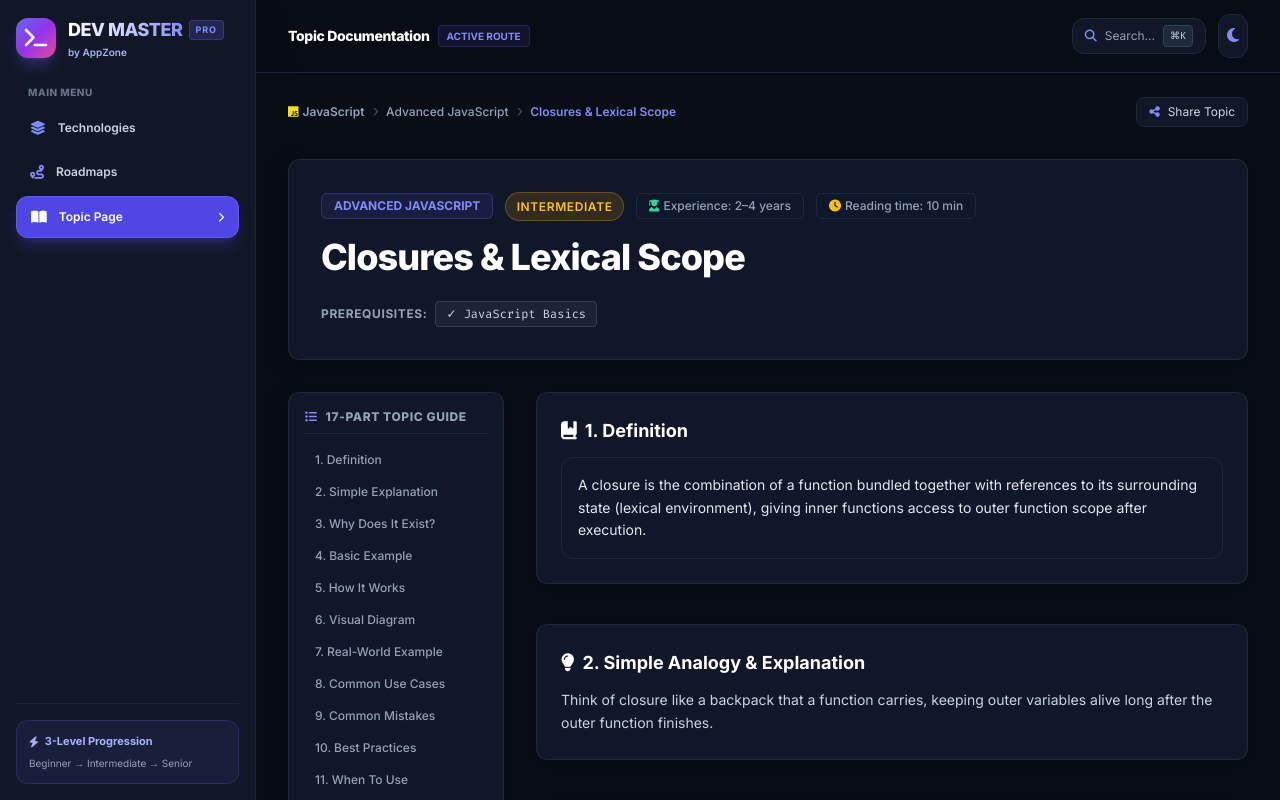
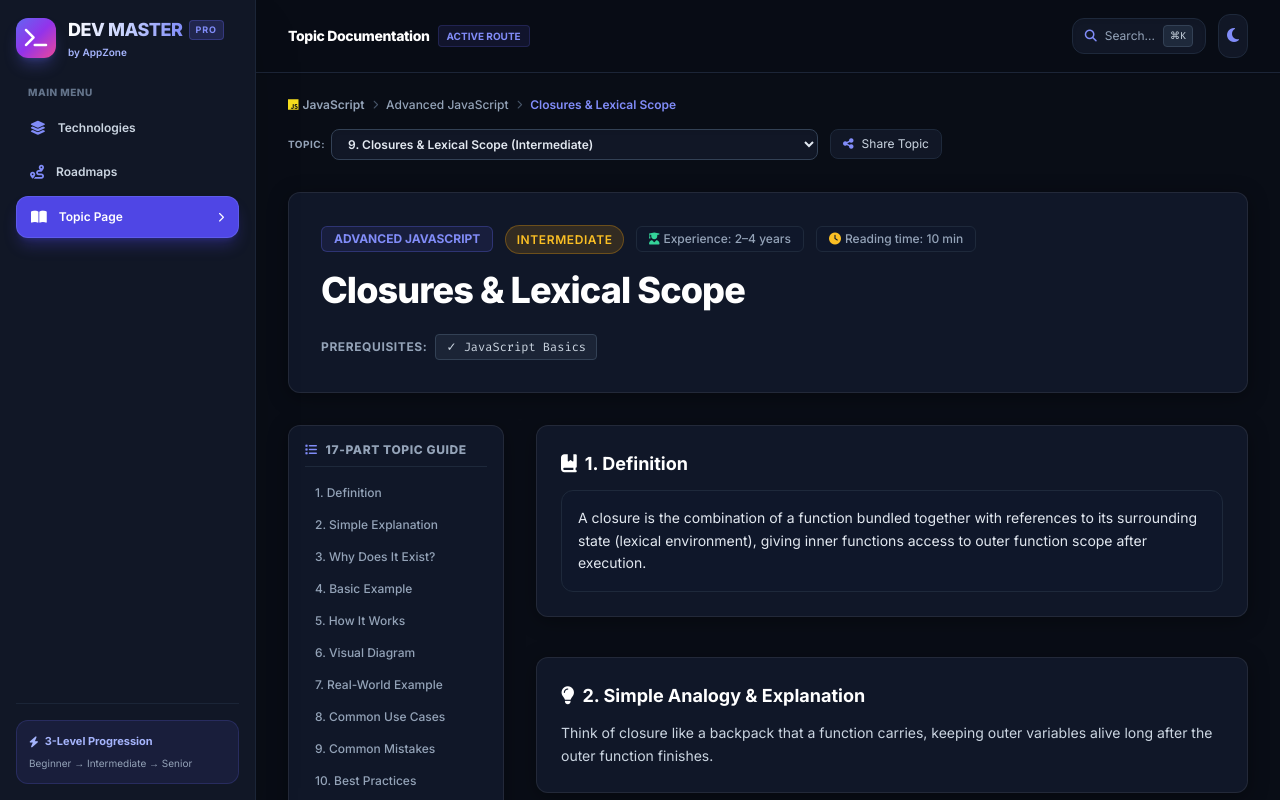
Before and after one commit to tusharsubhramondal/dev-master-prep, a React (Vite) app: page /topics in a window 1280 px wide. Shown: the top 800 px of the page. Built offline with nearby package versions, Linux system fonts and the light colour scheme.

Commit message:
js topic set

```diff
--- a/src/data/learningPathsData.js
+++ /dev/null
@@ -1 +0,0 @@
-export const learningPathsData = [];
--- a/src/data/masterData.js
+++ /dev/null
@@ -1 +0,0 @@
-export const masterData = {};
--- a/src/data/projectsData.js
+++ /dev/null
@@ -1 +0,0 @@
-export const projectsData = [];
--- a/src/data/systemDesignData.js
+++ /dev/null
@@ -1 +0,0 @@
-export const systemDesignData = [];
--- a/src/pages/TopicsPage.jsx
+++ b/src/pages/TopicsPage.jsx
@@ -71,6 +71,10 @@ export default function TopicPage({ topicId, onSelectTopic, onBackToTech }) {
     { id: "sec-revision", label: "17. Quick Revision" }
   ];
 
+  const availableTopicsForTech = Object.values(topicsData).filter(
+    (t) => t.techId === topic.techId
+  );
+
   return (
     <div className="space-y-8 animate-fade-in max-w-7xl mx-auto">
 
@@ -86,12 +90,33 @@ export default function TopicPage({ topicId, onSelectTopic, onBackToTech }) {
           <span className="text-indigo-400 font-semibold">{topic.title}</span>
         </div>
 
+        <div className="flex items-center gap-3">
+          {availableTopicsForTech.length > 0 && (
+            <div className="flex items-center gap-1.5">
+              <span className="text-[10px] font-bold text-slate-400 uppercase tracking-wider hidden sm:inline">
+                Topic:
+              </span>
+              <select
+                value={topic.id}
+                onChange={(e) => navigate(`/topics/${e.target.value}`)}
+                className="bg-[#111726] border border-slate-700 text-slate-200 rounded-lg px-3 py-1.5 text-xs font-semibold focus:border-indigo-500 focus:outline-none shadow-inner cursor-pointer"
+              >
+                {availableTopicsForTech.map((t, idx) => (
+                  <option key={t.id} value={t.id}>
+                    {idx + 1}. {t.title} ({t.difficulty})
+                  </option>
+                ))}
+              </select>
+            </div>
+          )}
+
           <button
             onClick={() => handleCopyCode(window.location.href)}
             className="px-3 py-1.5 rounded-lg bg-[#111726] hover:bg-slate-800 border border-slate-800 text-xs text-slate-300 flex items-center gap-2"
           >
             <i className="fa-solid fa-share-nodes text-indigo-400"></i> Share Topic
           </button>
+        </div>
       </div>
 
       {/* Topic Header Card */}
```
Lines whose indentation alone changed are shown as unchanged.
